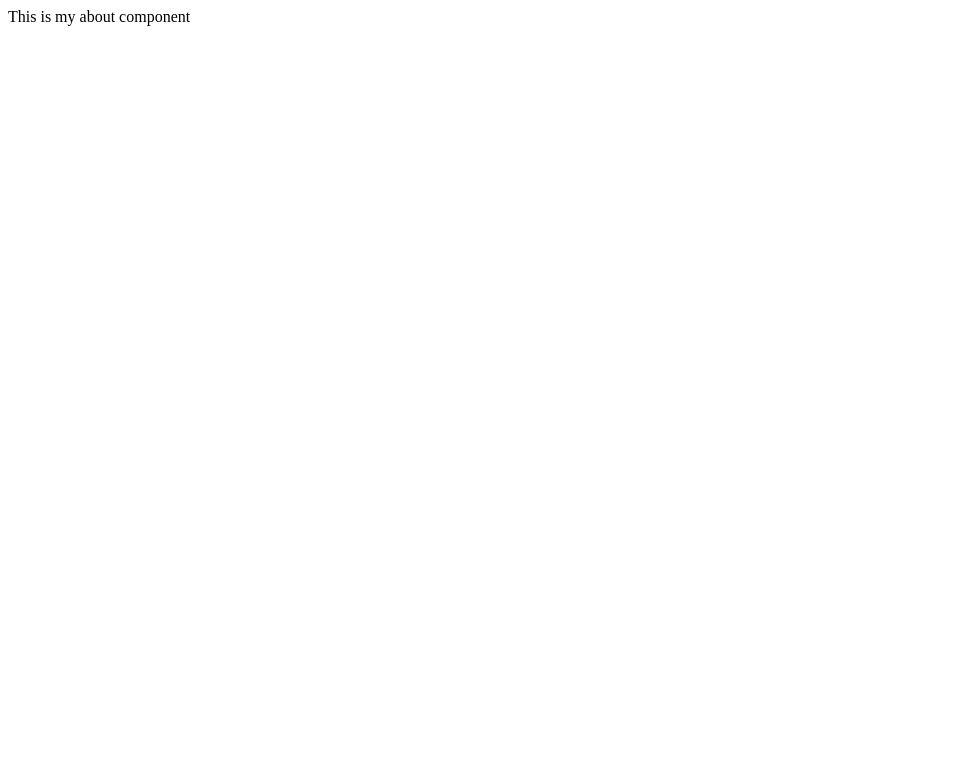
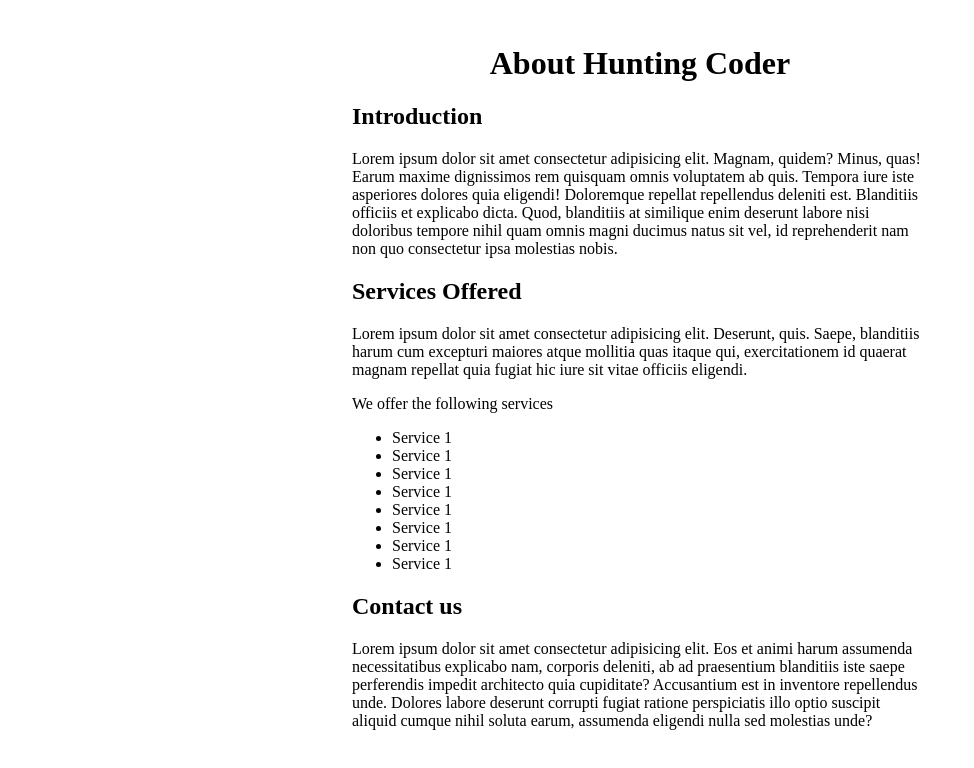
Before and after one commit to NileshShete/NextjsDemo, a Next.js app: page /about in a window 1280 px wide. Shown: the top 768 px of the page, without its empty margins (0-974 px from the left). Built offline with nearby package versions, Linux system fonts and the light colour scheme.

Commit message:
Designing the About Page

```diff
--- a/pages/about.js
+++ b/pages/about.js
@@ -1,7 +1,25 @@
 import React from 'react'
-
+import styles from '../styles/About.module.css'
 const About =()=> {
-    return <div>This is my about component</div>;
+    return <div className={styles.container}>
+        <h1 className={styles.center}>About Hunting Coder</h1>
+        <h2>Introduction</h2>
+        <p>Lorem ipsum dolor sit amet consectetur adipisicing elit. Magnam, quidem? Minus, quas! Earum maxime dignissimos rem quisquam omnis voluptatem ab quis. Tempora iure iste asperiores dolores quia eligendi! Doloremque repellat repellendus deleniti est. Blanditiis officiis et explicabo dicta. Quod, blanditiis at similique enim deserunt labore nisi doloribus tempore nihil quam omnis magni ducimus natus sit vel, id reprehenderit nam non quo consectetur ipsa molestias nobis. </p>
+        <h2>Services Offered</h2>
+        <p>Lorem ipsum dolor sit amet consectetur adipisicing elit. Deserunt, quis. Saepe, blanditiis harum cum excepturi maiores atque mollitia quas itaque qui, exercitationem id quaerat magnam repellat quia fugiat hic iure sit vitae officiis eligendi.</p>
+        <p>We offer the following services</p>
+        <ul>
+            <li>Service 1</li>
+            <li>Service 1</li>
+            <li>Service 1</li>
+            <li>Service 1</li>
+            <li>Service 1</li>
+            <li>Service 1</li>
+            <li>Service 1</li>
+            <li>Service 1</li>
+        </ul>
+        <h2>Contact us</h2>
+        <p>Lorem ipsum dolor sit amet consectetur adipisicing elit. Eos et animi harum assumenda necessitatibus explicabo nam, corporis deleniti, ab ad praesentium blanditiis iste saepe perferendis impedit architecto quia cupiditate? Accusantium est in inventore repellendus unde. Dolores labore deserunt corrupti fugiat ratione perspiciatis illo optio suscipit aliquid cumque nihil soluta earum, assumenda eligendi nulla sed molestias unde?</p>
+    </div>;
 }
-// nvm install --lts && nvm use --lts && npm run dev
 export default About
--- /dev/null
+++ b/styles/About.module.css
@@ -0,0 +1,8 @@
+.container {
+    margin: 45px auto;
+    max-width: 45vw;
+}
+
+.center {
+    text-align: center;
+}
```
